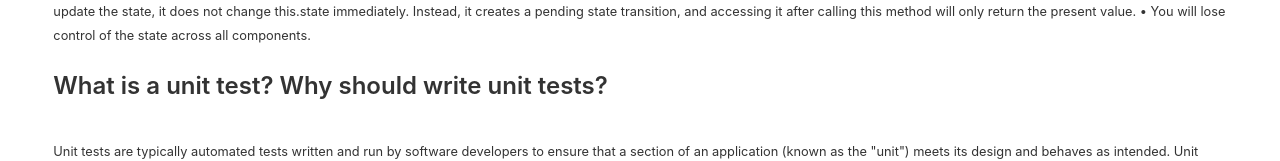
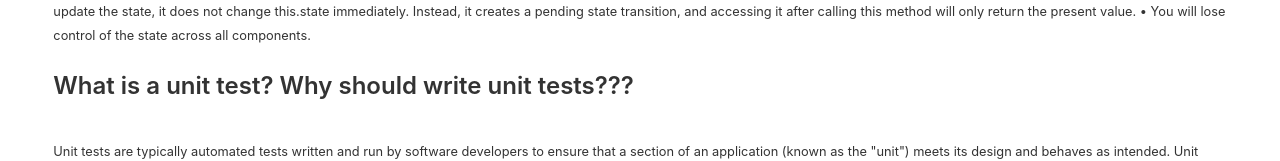
Before and after one commit to buariful/square-electronics, a React (Create React App) app: page /blog in a window 1280 px wide. Shown: the part 1394-1555 px from the top of the page. Built offline with nearby package versions, Linux system fonts and the light colour scheme; no server answers; the HTML template or start-up script is replaced by a standard one.

Commit message:
add extra question_mark

```diff
--- a/src/Pages/Blog.js
+++ b/src/Pages/Blog.js
@@ -96,7 +96,7 @@ const Blog = () => {
 
             <div className='w-11/12 text-left mx-auto my-5'>
                 <h1 className='font-semibold text-2xl mb-3 mt-6'>
-                    What is a unit test? Why should write unit tests?
+                    What is a unit test? Why should write unit tests???
                 </h1><br />
 
                 <small>
--- a/src/Pages/Dashboard/SingleOrder.js
+++ b/src/Pages/Dashboard/SingleOrder.js
@@ -12,13 +12,13 @@ const SingleOrder = (props) => {
 
     const deleteOrder = (props) => {
 
-        console.log(props)
-        fetch(`https://fast-wildwood-48661.herokuapp.com/myorders/${props}`, {
+
+        fetch(`http://localhost:5000/myorders/${props}`, {
             method: 'DELETE',
             headers: {
                 'content-tye': 'appliation/json'
             },
-            body: JSON.stringify(props)
+            body: JSON.stringify(props.product)
         })
             .then(res => res.json())
             .then(data => console.log(data))
```
